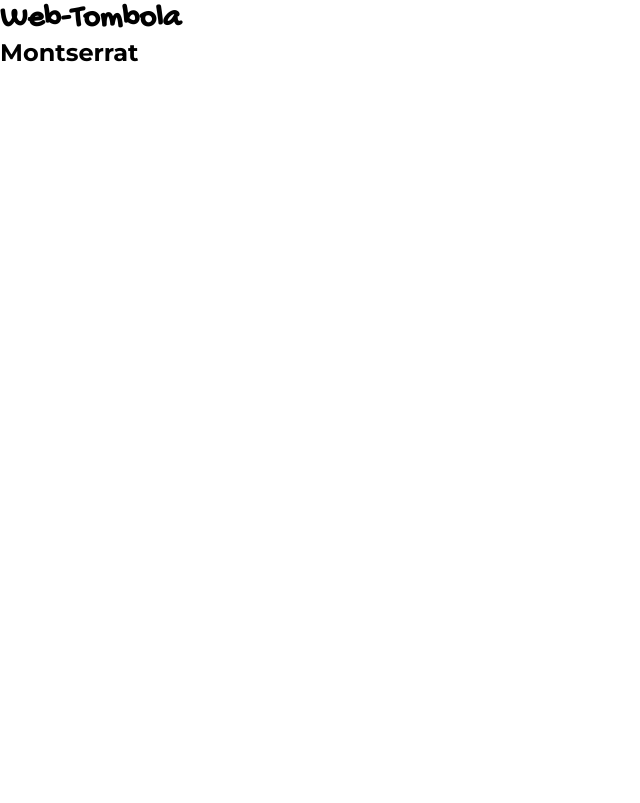
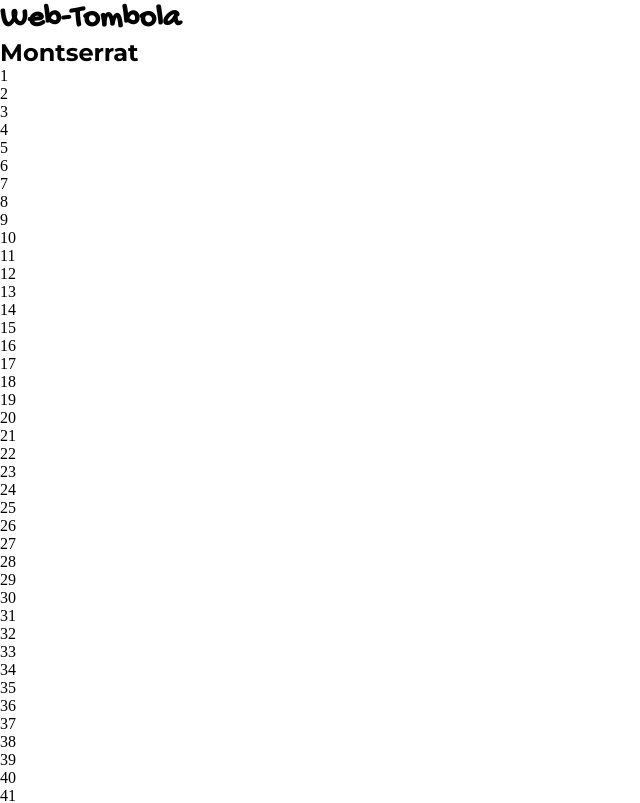
Before and after one commit to diegotosato/web-tombola, a React (Vite) app: page / in a window 1280 px wide. Shown: the top 803 px of the page, without its empty margins (0-640 px from the left). Built offline with nearby package versions, Linux system fonts and the light colour scheme.

Commit message:
create array numbers, create root colors

```diff
--- a/src/App.jsx
+++ b/src/App.jsx
@@ -1,10 +1,22 @@
 
 function App() {
+
+  const numbers = []
+  for (let i = 1; i <= 90; i++) {
+    const element = i;
+    numbers.push(element)
+  }
+  console.log(numbers);
 
   return (
     <>
       <h1 className="gochi-hand">Web-Tombola</h1>
       <h2 className="montserrat">Montserrat</h2>
+      {
+        numbers.map(num => (
+          <div key={num}>{num}</div>
+        ))
+      }
     </>
   )
 }
--- a/src/index.css
+++ b/src/index.css
@@ -2,6 +2,16 @@
   margin: 0;
   padding: 0;
   box-sizing: border-box;
+}
+
+:root {
+  --tml-bg: #17a494;
+  --tml-lg-shdw: #c4d0c8;
+  --tml-ex-cl: #f88ea2;
+  --tml-ex-shdw: #c7212a;
+  --tml-ex-btn: #f7a201;
+  --tml-ex-btn: #f7a201;
+  --tml-st-gm: #844465;
 }
 
 .gochi-hand {
```
